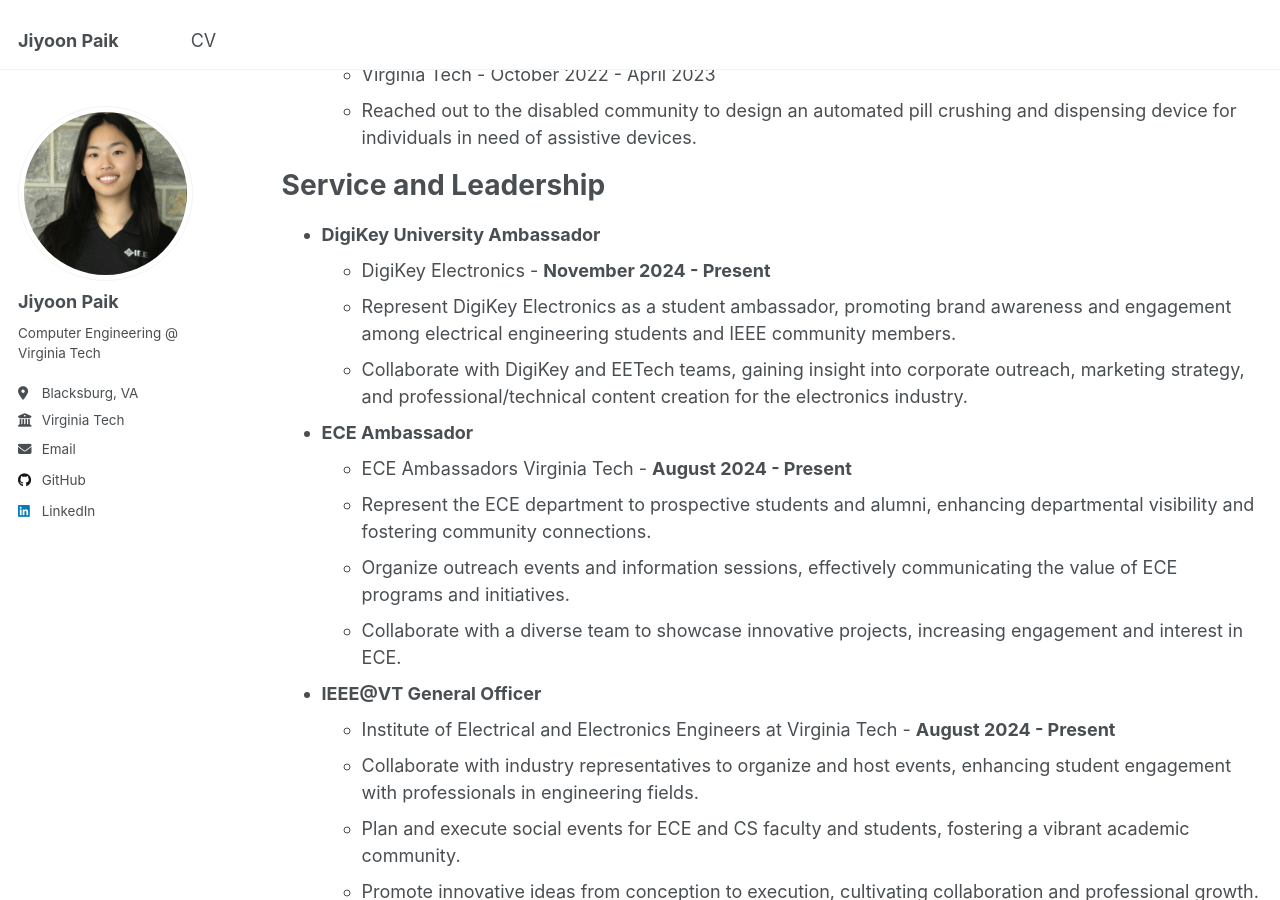
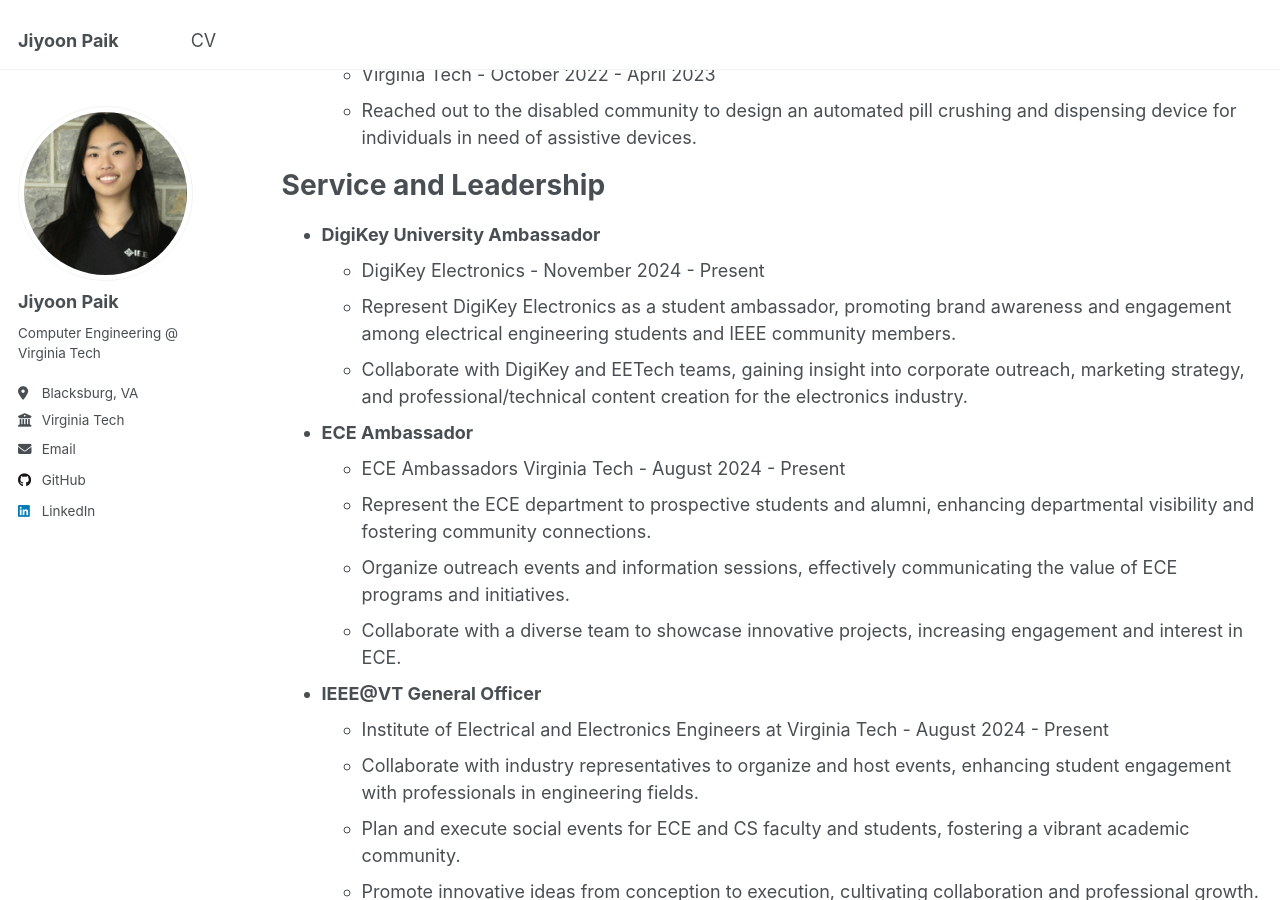
Before and after one commit to jiyoonpaik/jiyoonpaik.github.io, a Jekyll site: the page built from _pages/cv.md, in a window 1280 px wide and 900 px high, scrolled down 1404 px. Built offline with Jekyll 4.4.1, drawn with Linux system fonts in a browser that asks for light colours.

Commit message:
fixed format of position dates

```diff
--- a/_pages/cv.md
+++ b/_pages/cv.md
@@ -73,18 +73,18 @@
 Service and Leadership
 ======
 * **DigiKey University Ambassador**
-  * DigiKey Electronics - **November 2024 - Present**
+  * DigiKey Electronics - November 2024 - Present
   * Represent DigiKey Electronics as a student ambassador, promoting brand awareness and engagement among electrical engineering students and IEEE community members.
   * Collaborate with DigiKey and EETech teams, gaining insight into corporate outreach, marketing strategy, and professional/technical content creation for the electronics industry.
 
 * **ECE Ambassador**
-  * ECE Ambassadors Virginia Tech - **August 2024 - Present**
+  * ECE Ambassadors Virginia Tech - August 2024 - Present
   * Represent the ECE department to prospective students and alumni, enhancing departmental visibility and fostering community connections.
   * Organize outreach events and information sessions, effectively communicating the value of ECE programs and initiatives.
   * Collaborate with a diverse team to showcase innovative projects, increasing engagement and interest in ECE.
 
 * **IEEE@VT General Officer**
-  * Institute of Electrical and Electronics Engineers at Virginia Tech - **August 2024 - Present**
+  * Institute of Electrical and Electronics Engineers at Virginia Tech - August 2024 - Present
   * Collaborate with industry representatives to organize and host events, enhancing student engagement with professionals in engineering fields.
   * Plan and execute social events for ECE and CS faculty and students, fostering a vibrant academic community.
   * Promote innovative ideas from conception to execution, cultivating collaboration and professional growth.
```
